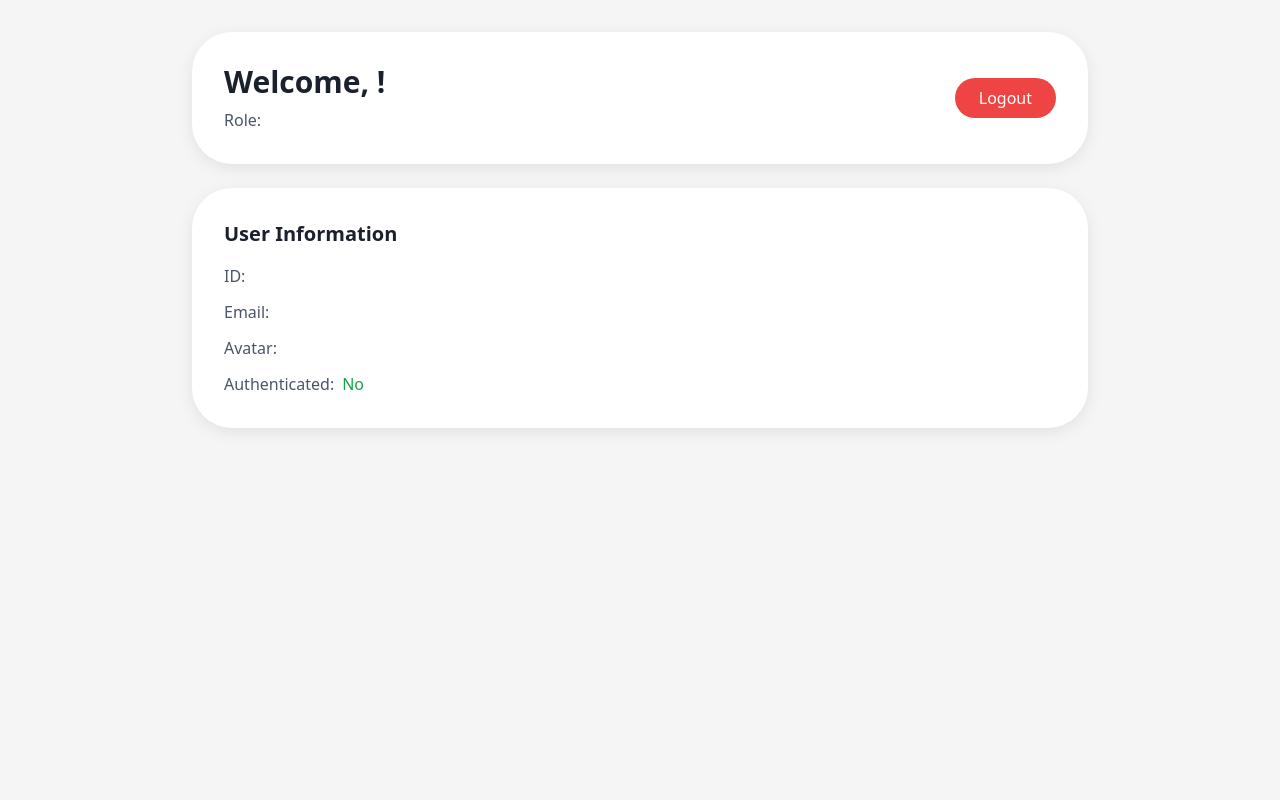
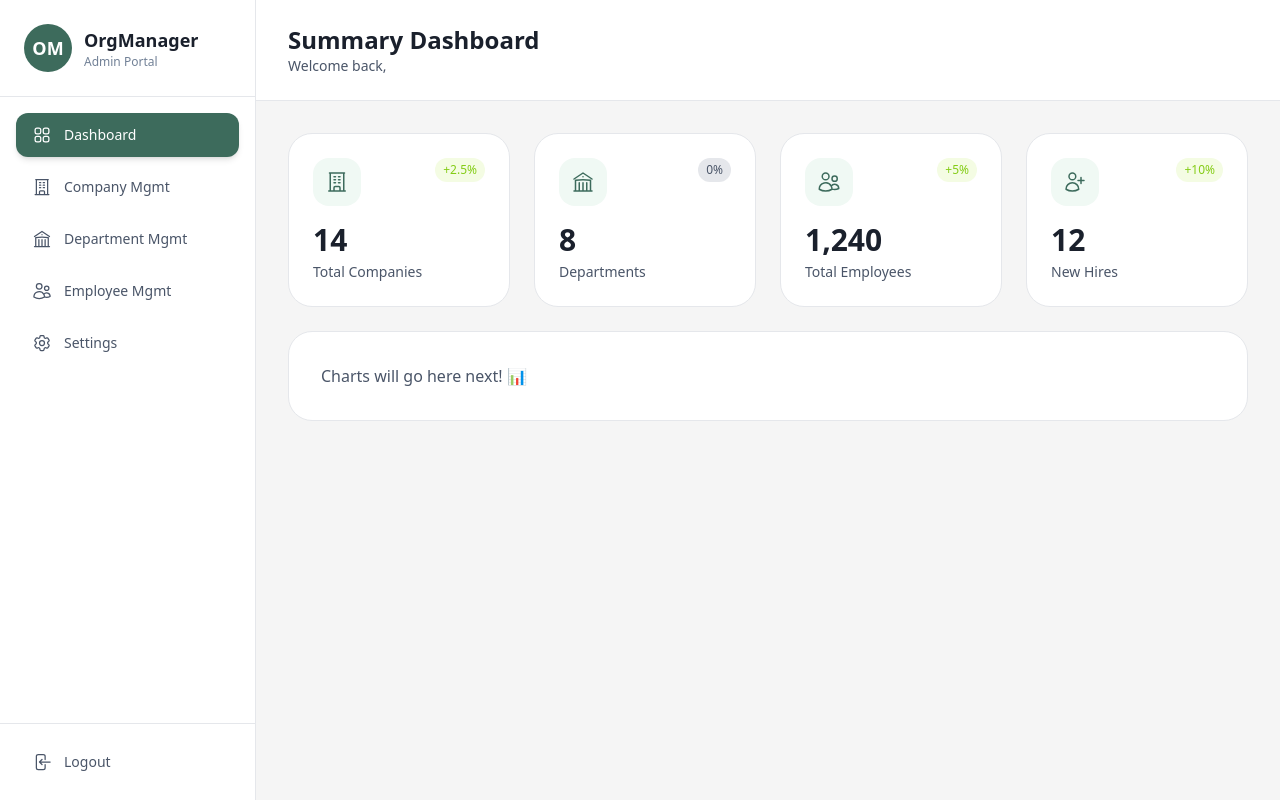
Before and after one commit to ahmednajibe/ems-task, a Vue app: page /dashboard in a window 1280 px wide. Built offline with nearby package versions, Linux system fonts and the light colour scheme.

Commit message:
feat: Implement initial dashboard view with layout, sidebar, and statistics cards.

```diff
--- /dev/null
+++ b/src/components/dashboard/StatsCard.vue
@@ -0,0 +1,43 @@
+<script setup lang="ts">
+interface Props {
+  title: string
+  value: string | number
+  icon: any
+  trend?: number // Percentage change (positive or negative)
+}
+
+defineProps<Props>()
+</script>
+
+<template>
+  <div class="bg-white rounded-3xl p-6 border border-neutral-200 hover:shadow-md transition-shadow">
+    <!-- Icon and Trend -->
+    <div class="flex items-start justify-between mb-4">
+      <!-- Icon -->
+      <div class="p-3 bg-primary-50 rounded-2xl">
+        <component :is="icon" class="w-6 h-6 text-primary-500" />
+      </div>
+
+      <!-- Trend Badge -->
+      <div
+        v-if="trend !== undefined"
+        :class="[
+          'px-2 py-1 rounded-full text-xs font-medium',
+          trend > 0 ? 'bg-accent-100 text-accent-600' : 'bg-neutral-200 text-neutral-600'
+        ]"
+      >
+        {{ trend > 0 ? '+' : '' }}{{ trend }}%
+      </div>
+    </div>
+
+    <!-- Value -->
+    <div class="text-3xl font-bold text-neutral-800 mb-1">
+      {{ value }}
+    </div>
+
+    <!-- Title -->
+    <div class="text-sm text-neutral-600">
+      {{ title }}
+    </div>
+  </div>
+</template>
--- /dev/null
+++ b/src/components/layout/DashboardLayout.vue
@@ -0,0 +1,15 @@
+<script setup lang="ts">
+import Sidebar from './Sidebar.vue'
+</script>
+
+<template>
+  <div class="flex h-screen bg-neutral-100">
+    <!-- Sidebar -->
+    <Sidebar />
+
+    <!-- Main Content Area -->
+    <main class="flex-1 overflow-y-auto">
+      <slot />
+    </main>
+  </div>
+</template>
--- /dev/null
+++ b/src/components/layout/Sidebar.vue
@@ -0,0 +1,86 @@
+<script setup lang="ts">
+// import { computed } from 'vue'
+import { useRoute, useRouter } from 'vue-router'
+import { useAuthStore } from '@/store/auth'
+import {
+  Squares2X2Icon,
+  BuildingOfficeIcon,
+  BuildingLibraryIcon,
+  UsersIcon,
+  Cog6ToothIcon,
+  ArrowLeftEndOnRectangleIcon
+} from '@heroicons/vue/24/outline'
+import { useToastStore } from '@/store/toast'
+
+const route = useRoute()
+const router = useRouter()
+const authStore = useAuthStore()
+const toastStore = useToastStore()
+
+// Navigation items
+const navItems = [
+  { path: '/dashboard', label: 'Dashboard', icon: Squares2X2Icon },
+  { path: '/companies', label: 'Company Mgmt', icon: BuildingOfficeIcon },
+  { path: '/departments', label: 'Department Mgmt', icon: BuildingLibraryIcon },
+  { path: '/employees', label: 'Employee Mgmt', icon: UsersIcon },
+  { path: '/settings', label: 'Settings', icon: Cog6ToothIcon },
+]
+
+// Check if route is active
+const isActive = (path: string) => {
+  return route.path === path
+}
+
+// Logout handler
+const handleLogout = () => {
+  authStore.logout()
+  toastStore.info('You have been logged out')
+  router.push('/login')
+}
+</script>
+
+<template>
+  <aside class="w-64 bg-white h-screen flex flex-col border-r border-neutral-200">
+    <!-- Logo Section -->
+    <div class="p-6 border-b border-neutral-200">
+      <div class="flex items-center gap-3">
+        <div class="w-12 h-12 rounded-full bg-primary-500 flex items-center justify-center">
+          <span class="text-white font-bold text-lg">OM</span>
+        </div>
+        <div>
+          <h1 class="text-lg font-bold text-neutral-800">OrgManager</h1>
+          <p class="text-xs text-neutral-500">Admin Portal</p>
+        </div>
+      </div>
+    </div>
+
+    <!-- Navigation -->
+    <nav class="flex-1 p-4 space-y-2">
+      <router-link
+        v-for="item in navItems"
+        :key="item.path"
+        :to="item.path"
+        :class="[
+          'flex items-center gap-3 px-4 py-3 rounded-xl transition-all duration-200',
+          isActive(item.path)
+            ? 'bg-primary-500 text-white shadow-md'
+            : 'text-neutral-600 hover:bg-neutral-100'
+        ]"
+      >
+        <component :is="item.icon" class="w-5 h-5" />
+        <span class="text-sm font-medium">{{ item.label }}</span>
+      </router-link>
+    </nav>
+
+    <!-- Logout Button -->
+    <div class="p-4 border-t border-neutral-200">
+      <button
+        @click="handleLogout"
+        class="flex items-center gap-3 px-4 py-3 rounded-xl w-full text-neutral-600 hover:bg-red-50 hover:text-red-600 transition-all duration-200"
+      >
+        <ArrowLeftEndOnRectangleIcon   class="w-5 h-5" />
+        <span class="text-sm font-medium">Logout</span>
+      </button>
+    </div>
+  </aside>
+</template>
--- /dev/null
+++ b/src/store/dashboard.ts
@@ -0,0 +1,37 @@
+import { defineStore } from 'pinia'
+import { ref } from 'vue'
+
+export const useDashboardStore = defineStore('dashboard', () => {
+  // Mock data (سنستبدلها بـ API لاحقاً)
+  const totalCompanies = ref(14)
+  const totalDepartments = ref(8)
+  const totalEmployees = ref(1240)
+  const newHires = ref(12)
+
+  // Trends (percentage change)
+  const companiesTrend = ref(2.5)
+  const departmentsTrend = ref(0)
+  const employeesTrend = ref(5)
+  const hiresTrend = ref(10)
+
+  // Department distribution for chart
+  const departmentDistribution = ref([
+    { name: 'ENG', count: 350 },
+    { name: 'SALES', count: 420 },
+    { name: 'HR', count: 180 },
+    { name: 'MKTG', count: 200 },
+    { name: 'OPS', count: 90 }
+  ])
+
+  return {
+    totalCompanies,
+    totalDepartments,
+    totalEmployees,
+    newHires,
+    companiesTrend,
+    departmentsTrend,
+    employeesTrend,
+    hiresTrend,
+    departmentDistribution
+  }
+})
--- a/src/views/DashboardView.vue
+++ b/src/views/DashboardView.vue
@@ -1,62 +1,64 @@
 <script setup lang="ts">
-  import { useAuthStore } from '@/store/auth'
-  import { useToastStore } from '@/store/toast'
-  import { useRouter } from 'vue-router'
-  const authStore = useAuthStore()
-  const toastStore = useToastStore()
-  const router = useRouter()
-  const handleLogout = () => {
-    authStore.logout()
-    toastStore.info('You have been logged out')
-    router.push('/login')
-  }
+import { useAuthStore } from '@/store/auth'
+import { useDashboardStore } from '@/store/dashboard'
+import DashboardLayout from '@/components/layout/DashboardLayout.vue'
+import StatsCard from '@/components/dashboard/StatsCard.vue'
+import {
+  BuildingOfficeIcon,
+  BuildingLibraryIcon,
+  UsersIcon,
+  UserPlusIcon
+} from '@heroicons/vue/24/outline'
+
+const authStore = useAuthStore()
+const dashboardStore = useDashboardStore()
 </script>
 
 <template>
-  <div class="min-h-screen bg-neutral-100 p-8">
-    <div class="max-w-4xl mx-auto">
-      <!-- Header -->
-      <div class="bg-white rounded-5xl shadow-medium p-8 mb-6">
-        <div class="flex items-center justify-between">
-          <div>
-            <h1 class="text-3xl font-bold text-neutral-800 mb-2">
-              Welcome, {{ authStore.user?.name }}!
-            </h1>
-            <p class="text-neutral-600">
-              Role: <span class="font-medium text-primary-500">{{ authStore.user?.role }}</span>
-            </p>
-          </div>
-          <button
-            @click="handleLogout"
-            class="bg-red-500 hover:bg-red-600 text-white px-6 py-2 rounded-full transition-colors"
-          >
-            Logout
-          </button>
-        </div>
+  <DashboardLayout>
+    <!-- Header -->
+    <div class="bg-white border-b border-neutral-200 px-8 py-6">
+      <h1 class="text-2xl font-bold text-neutral-800">Summary Dashboard</h1>
+      <p class="text-sm text-neutral-600">Welcome back, {{ authStore.user?.name }}</p>
+    </div>
+
+    <!-- Content -->
+    <div class="p-8 space-y-6">
+      <!-- Stats Cards Grid -->
+      <div class="grid grid-cols-1 md:grid-cols-2 lg:grid-cols-4 gap-6">
+        <StatsCard
+          title="Total Companies"
+          :value="dashboardStore.totalCompanies"
+          :icon="BuildingOfficeIcon"
+          :trend="dashboardStore.companiesTrend"
+        />
+
+        <StatsCard
+          title="Departments"
+          :value="dashboardStore.totalDepartments"
+          :icon="BuildingLibraryIcon"
+          :trend="dashboardStore.departmentsTrend"
+        />
+
+        <StatsCard
+          title="Total Employees"
+          :value="dashboardStore.totalEmployees.toLocaleString()"
+          :icon="UsersIcon"
+          :trend="dashboardStore.employeesTrend"
+        />
+
+        <StatsCard
+          title="New Hires"
+          :value="dashboardStore.newHires"
+          :icon="UserPlusIcon"
+          :trend="dashboardStore.hiresTrend"
+        />
       </div>
 
-      <!-- User Info Card -->
-      <div class="bg-white rounded-5xl shadow-medium p-8">
-        <h2 class="text-xl font-semibold text-neutral-800 mb-4">User Information</h2>
-        <div class="space-y-3">
-          <div>
-            <span class="text-neutral-600">ID:</span>
-            <span class="ml-2 font-medium">{{ authStore.user?.id }}</span>
-          </div>
-          <div>
-            <span class="text-neutral-600">Email:</span>
-            <span class="ml-2 font-medium">{{ authStore.user?.email }}</span>
-          </div>
-          <div>
-            <span class="text-neutral-600">Avatar:</span>
-            <span class="ml-2 font-medium">{{ authStore.user?.avatar }}</span>
-          </div>
-          <div>
-            <span class="text-neutral-600">Authenticated:</span>
-            <span class="ml-2 font-medium text-green-600">{{ authStore.isAuthenticated ? 'Yes' : 'No' }}</span>
-          </div>
-        </div>
+      <!-- Placeholder for Charts (next step) -->
+      <div class="bg-white rounded-3xl p-8 border border-neutral-200">
+        <p class="text-neutral-600">Charts will go here next! 📊</p>
       </div>
     </div>
-  </div>
+  </DashboardLayout>
 </template>
```
